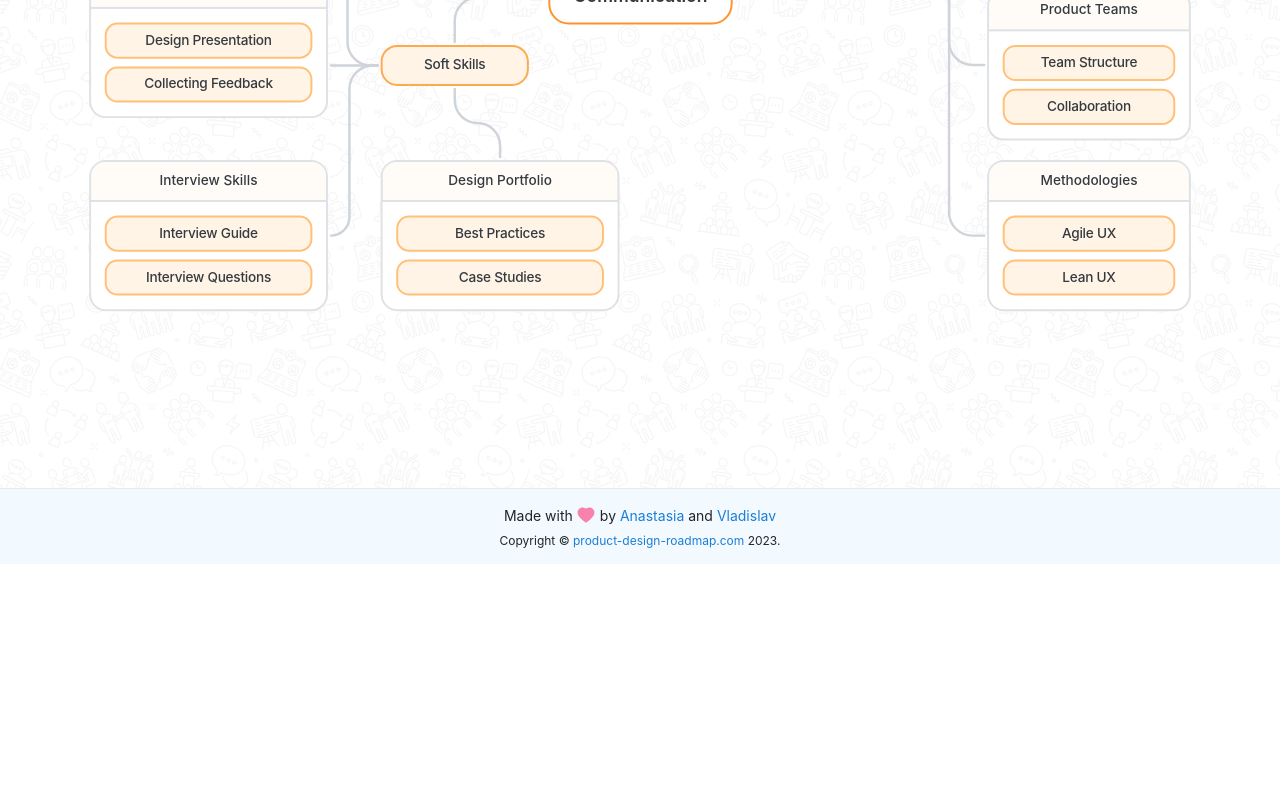
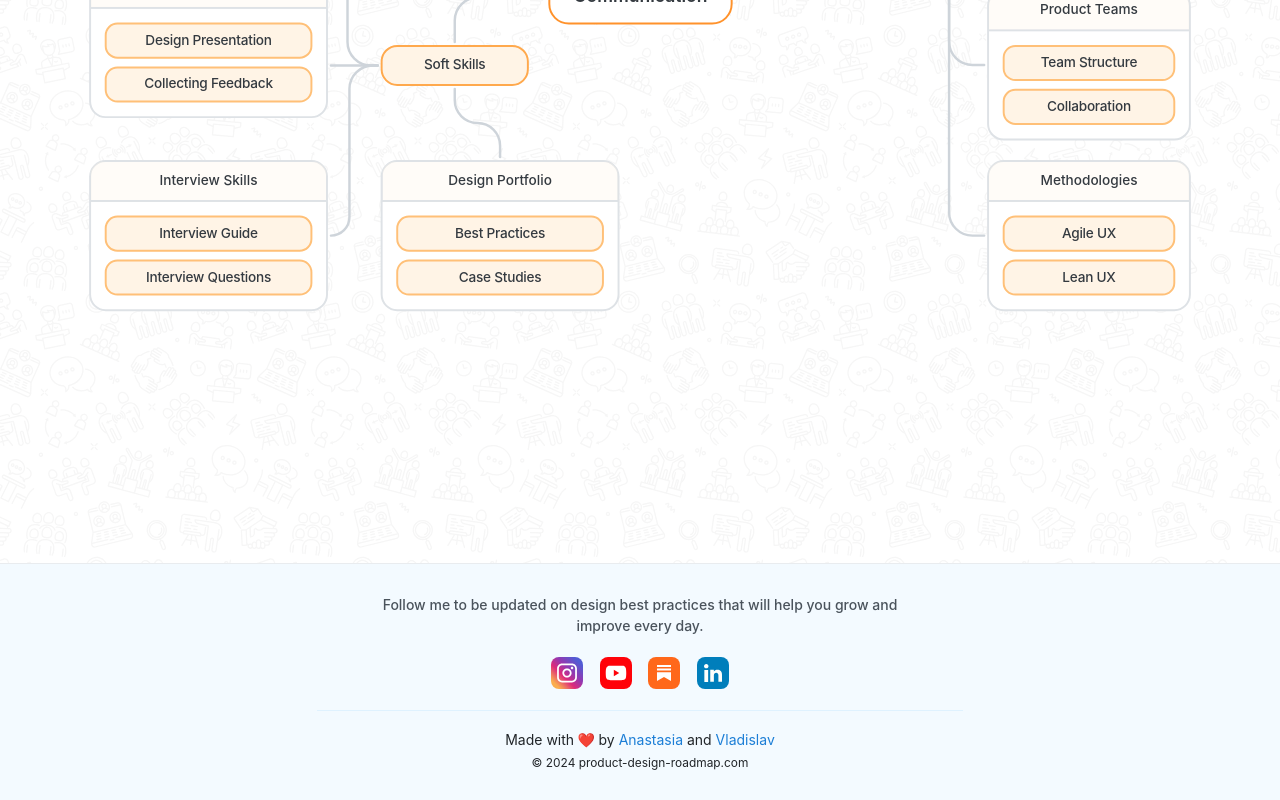
Before and after one commit to anastasiaprh/product-design-roadmap, a React (Create React App) app: page / in a window 1280 px wide. Shown: the part 2889-3689 px from the top of the page. Before the commit the page ends 3453 px from the top, so only its background shows below. Built offline with nearby package versions, Linux system fonts and the light colour scheme.

Commit message:
add social media links to the footer

```diff
--- a/src/layout/Footer.js
+++ b/src/layout/Footer.js
@@ -6,21 +6,53 @@ const Footer = () => {
   return (
     <footer className={classes.footer}>
       <div className={classes["footer__content"]}>
+        <div className={classes["footer__inner-content"]}>
+          <p className={classes["footer__text"]}>
+          Follow me to be updated on design best practices that will help you grow and improve every day.
+          </p>
+          <div className={classes["social-icons"]}>
+              <a href="https://www.instagram.com/anastasiaprokhorova_design/" target="_blank">
+                <svg width="32" height="32" viewBox="0 0 32 32" fill="none" xmlns="http://www.w3.org/2000/svg">
+                <rect width="32" height="32" rx="8" fill="url(#paint0_linear_0_181)"/>
+                <path d="M20.9494 6.50977H11.0506C8.3159 6.50977 6.09114 8.73518 6.09114 11.4707V20.5293C6.09114 23.2648 8.3159 25.4903 11.0506 25.4903H20.9494C23.6841 25.4903 25.9089 23.2648 25.9089 20.5293V11.4707C25.9089 8.73518 23.6841 6.50977 20.9494 6.50977ZM7.84069 11.4707C7.84069 9.70046 9.2809 8.25983 11.0506 8.25983H20.9494C22.7191 8.25983 24.1593 9.70046 24.1593 11.4707V20.5293C24.1593 22.2996 22.7191 23.7402 20.9494 23.7402H11.0506C9.2809 23.7402 7.84069 22.2996 7.84069 20.5293V11.4707Z" fill="white"/>
+                <path d="M16.0002 20.6135C18.5433 20.6135 20.6134 18.5439 20.6134 15.999C20.6134 13.454 18.5444 11.3845 16.0002 11.3845C13.4561 11.3845 11.3871 13.454 11.3871 15.999C11.3871 18.5439 13.4561 20.6135 16.0002 20.6135ZM16.0002 13.1356C17.5794 13.1356 18.8638 14.4204 18.8638 16.0001C18.8638 17.5797 17.5794 18.8645 16.0002 18.8645C14.4211 18.8645 13.1366 17.5797 13.1366 16.0001C13.1366 14.4204 14.4211 13.1356 16.0002 13.1356Z" fill="white"/>
+                <path d="M21.0406 12.13C21.7254 12.13 22.2835 11.5728 22.2835 10.8867C22.2835 10.2006 21.7265 9.64337 21.0406 9.64337C20.3547 9.64337 19.7976 10.2006 19.7976 10.8867C19.7976 11.5728 20.3547 12.13 21.0406 12.13Z" fill="white"/>
+                <defs>
+                <linearGradient id="paint0_linear_0_181" x1="4.67505" y1="27.3249" x2="27.3249" y2="4.67617" gradientUnits="userSpaceOnUse">
+                <stop stop-color="#FAAD4F"/>
+                <stop offset="0.35" stop-color="#DD2A7B"/>
+                <stop offset="0.62" stop-color="#9537B0"/>
+                <stop offset="1" stop-color="#515BD4"/>
+                </linearGradient>
+                </defs>
+                </svg>
+              </a>
+              <a href="https://www.youtube.com/channel/UCLNgIi88swGcuktpPGbB6gQ" target="_blank">
+                <svg width="32" height="32" viewBox="0 0 32 32" fill="none" xmlns="http://www.w3.org/2000/svg">
+                <rect width="32" height="32" rx="8" fill="#FF0209"/>
+                <path d="M22.7919 23.0903C22.3152 23.142 21.8273 23.151 21.3595 23.1499C17.7112 23.1465 14.0628 23.1431 10.4155 23.1409C9.26761 23.1409 8.01739 23.1038 7.13031 22.3739C6.1308 21.5495 5.92281 20.1201 5.84186 18.8268C5.72943 17.0543 5.72043 15.2763 5.81262 13.5027C5.86322 12.5288 5.95203 11.5312 6.3714 10.6495C6.67271 10.0163 7.17528 9.44728 7.81838 9.14813C8.56605 8.80061 9.34857 8.86247 10.1536 8.86134C12.0806 8.8591 14.0077 8.85797 15.9348 8.85572C17.9383 8.85347 19.9429 8.85235 21.9464 8.8501C22.8931 8.8501 23.9095 8.86922 24.6819 9.41692C25.6791 10.1232 25.9501 11.4671 26.0749 12.6829C26.3054 14.922 26.3087 17.1848 26.0839 19.4239C25.9906 20.3473 25.8354 21.3235 25.2271 22.0241C24.6245 22.7191 23.7307 22.9868 22.793 23.0891L22.7919 23.0903Z" fill="white"/>
+                <path d="M19.2627 16.0016L13.8256 12.8616V19.1416L19.2627 16.0016Z" fill="#FF0209"/>
+                </svg>
+              </a>
+              <a href="https://anastasiaprokhorova.substack.com/" target="_blank">
+                <svg width="32" height="32" viewBox="0 0 32 32" fill="none" xmlns="http://www.w3.org/2000/svg">
+                <rect width="32" height="32" rx="8" fill="#FF681A"/>
+                <path fill-rule="evenodd" clip-rule="evenodd" d="M8.99276 8H23.0072V9.96465H8.99276V8ZM8.99276 15.1662H23.0072V24L15.9986 20.069L8.99276 24V15.1662ZM8.99276 11.5831H23.0072V13.5478H8.99276V11.5831Z" fill="white"/>
+                </svg>
+              </a>
+              <a href="https://www.linkedin.com/in/anastasiaprh/" target="_blank">
+                <svg width="32" height="32" viewBox="0 0 32 32" fill="none" xmlns="http://www.w3.org/2000/svg">
+                <rect width="32" height="32" rx="8" fill="#007EBB"/>
+                <path d="M7.63334 10.6366C7.21192 10.2454 7.00235 9.76103 7.00235 9.18478C7.00235 8.60852 7.21304 8.1029 7.63334 7.71051C8.05475 7.31924 8.59722 7.12305 9.26184 7.12305C9.92647 7.12305 10.4476 7.31924 10.8679 7.71051C11.2894 8.10178 11.4989 8.59395 11.4989 9.18478C11.4989 9.7756 11.2882 10.2454 10.8679 10.6366C10.4465 11.0279 9.9119 11.2241 9.26184 11.2241C8.61179 11.2241 8.05475 11.0279 7.63334 10.6366ZM11.1448 12.8811V24.877H7.35539V12.8811H11.1448Z" fill="#FEFFFC"/>
+                <path d="M23.7592 14.0662C24.5852 14.9631 24.9977 16.1941 24.9977 17.7614V24.6653H21.3988V18.248C21.3988 17.4576 21.1937 16.8432 20.7847 16.406C20.3756 15.9688 19.8241 15.749 19.1337 15.749C18.4433 15.749 17.8919 15.9676 17.4828 16.406C17.0737 16.8432 16.8686 17.4576 16.8686 18.248V24.6653H13.2485V12.8476H16.8686V14.4149C17.2351 13.8925 17.7294 13.4799 18.3503 13.1761C18.9712 12.8722 19.6695 12.7209 20.4462 12.7209C21.8292 12.7209 22.9343 13.1693 23.7592 14.0662Z" fill="#FEFFFC"/>
+                </svg>
+              </a>
+            </div>
+        </div>
+        <div className={classes["footer__text-notice"]}>
+          <div className={classes["made-with"]}>
             <span>Made with</span>
-        <span className={classes["heart-ic"]}>
-          <svg
-            width="20"
-            height="20"
-            viewBox="0 0 20 20"
-            fill="none"
-            xmlns="http://www.w3.org/2000/svg"
-          >
-            <path
-              d="M18.0273 5.53908C17.7655 4.9329 17.3881 4.38359 16.916 3.92189C16.4436 3.45881 15.8866 3.09082 15.2754 2.8379C14.6416 2.57461 13.9617 2.43984 13.2754 2.44142C12.3125 2.44142 11.373 2.70509 10.5566 3.20314C10.3613 3.32228 10.1758 3.45314 10 3.59572C9.82422 3.45314 9.63867 3.32228 9.44336 3.20314C8.62695 2.70509 7.6875 2.44142 6.72461 2.44142C6.03125 2.44142 5.35938 2.57423 4.72461 2.8379C4.11133 3.09181 3.55859 3.45705 3.08398 3.92189C2.61132 4.38307 2.23375 4.93251 1.97266 5.53908C1.70117 6.16994 1.5625 6.83986 1.5625 7.52931C1.5625 8.1797 1.69531 8.85744 1.95898 9.54689C2.17969 10.1231 2.49609 10.7207 2.90039 11.3242C3.54102 12.2793 4.42187 13.2754 5.51562 14.2852C7.32812 15.959 9.12305 17.1152 9.19922 17.1621L9.66211 17.459C9.86719 17.5899 10.1309 17.5899 10.3359 17.459L10.7988 17.1621C10.875 17.1133 12.668 15.959 14.4824 14.2852C15.5762 13.2754 16.457 12.2793 17.0977 11.3242C17.502 10.7207 17.8203 10.1231 18.0391 9.54689C18.3027 8.85744 18.4356 8.1797 18.4356 7.52931C18.4375 6.83986 18.2988 6.16994 18.0273 5.53908Z"
-              fill="#F783AC"
-            />
-          </svg>
-        </span>
+            <span className={classes["heart"]}>❤️</span>
             <span>
               by{" "}
               <a
@@ -38,16 +70,10 @@ const Footer = () => {
               </a>
             </span>
           </div>
-      <div className={classes["footer__copyright"]}>
-        <span>
-          Copyright ©{" "}
-          <span>
-            <a href="https://product-design-roadmap.com/" target="blank">
-              product-design-roadmap.com
-            </a>
-          </span>{" "}
-          2023.
-        </span>
+          <div className={classes["copyright"]}>
+            <span>© 2024 <span>product-design-roadmap.com</span></span>
+          </div>
+        </div>
       </div>
     </footer>
   );
--- a/src/layout/Footer.module.css
+++ b/src/layout/Footer.module.css
@@ -1,13 +1,12 @@
+
+
 .footer {
   width: 100%;
   padding: 1em;
   background-color: #f3faff;
   box-shadow: 0px -1px 0px #e9ecef;
-  display: flex;
-  flex-direction: column;
-  gap: 0.5em;
   justify-content: center;
-  position: absolute;
+  /* position: absolute; */
   bottom: 0;
   z-index: 3;
 }
@@ -15,19 +14,56 @@
 .footer__content {
   display: flex;
   align-items: center;
-  flex-direction: row;
+  flex-direction: column;
   margin: 0 auto;
-  gap: 0.25em;
+  gap: 0.5em;
   font-size: 0.875em;
 }
 
-.footer__copyright {
+.footer__inner-content {
   display: flex;
   align-items: center;
-  flex-direction: row;
+  flex-direction: column;
+  gap: 0.5em;
+  padding-bottom: 1.25em;
+  box-shadow: 0px 1px 0px 0px #DFF2FF;
+}
+
+.footer__text {
+  width: 80%;
+  text-align: center;
+  font-size: 1em;
+  font-weight: 500;
+  color: #4A535C;
+  line-height: 1.5em;
+}
+
+.social-icons {
+  display: flex;
+  gap: 1.2em;
+}
+
+.footer__text-notice {
+  display: flex;
+  align-items: center;
+  flex-direction: column;
+  gap: 0.5em;
+  padding: 1em;
+}
+
+.made-with {
+  display: flex;
+  gap: 0.25em;
+  font-size: 1em;
+}
+
+.heart {
+  color: #F03E3E !important;
+}
+
+.copyright {
   margin: 0 auto;
-  gap: 0.25em;
-  font-size: 0.75em;
+  font-size: 0.85em;
 }
 
 .footer span {
@@ -45,11 +81,28 @@ span a {
 }
 
 @media only screen and (max-width: 767px) {
+
+  .social-icons svg {
+    width: 24px;
+    height: 24px;
+  }
+
   .footer {
     padding: 0.5em;
   }
 
-  .footer span {
-    font-size: 11px;
+  .footer__text {
+    font-size: 0.85em;
   }
+
+  .made-with {
+    font-size: 0.85em;
+  }
+
+  .copyright {
+    margin: 0 auto;
+    font-size: 0.7em;
+  }
+
+
 }
```
Also changed, not shown: 1 other file (tests, documents, lock files or other folders). Lines whose indentation alone changed are shown as unchanged.
